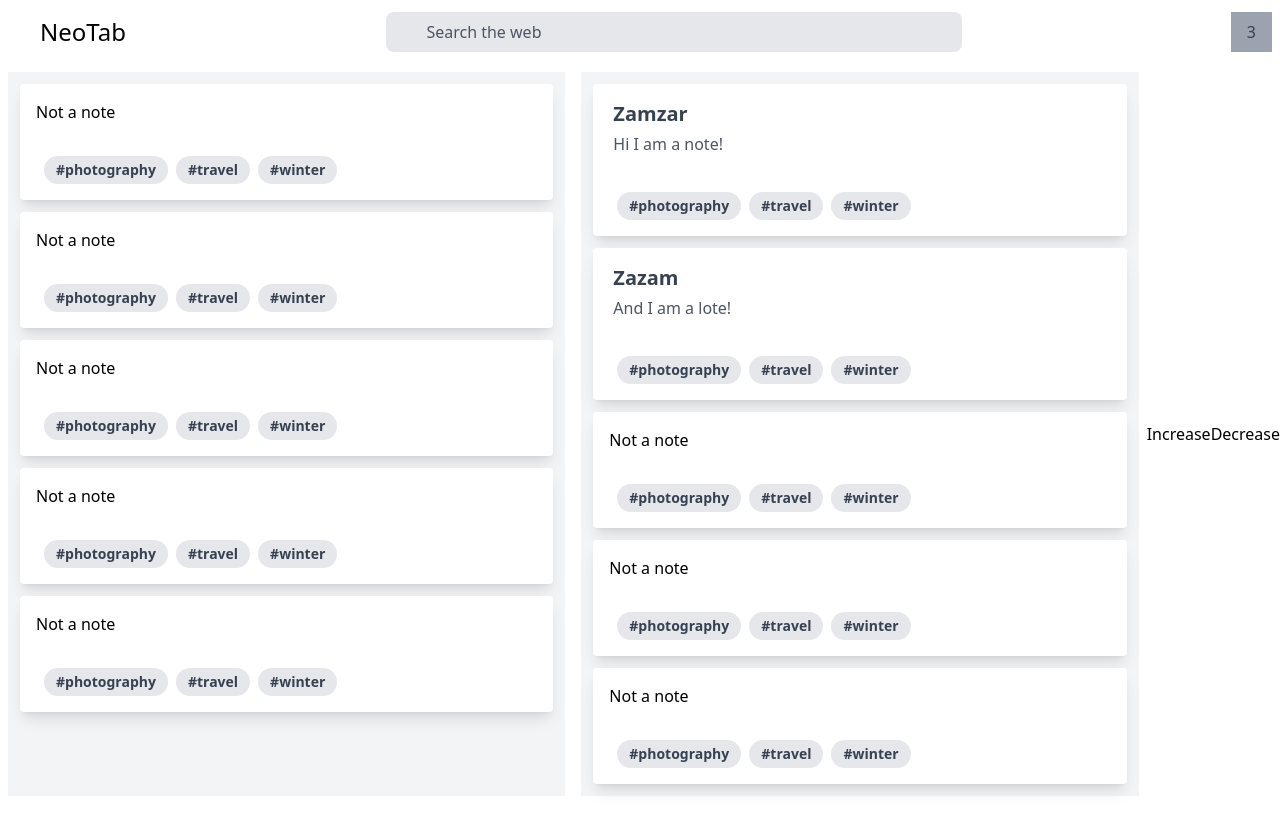
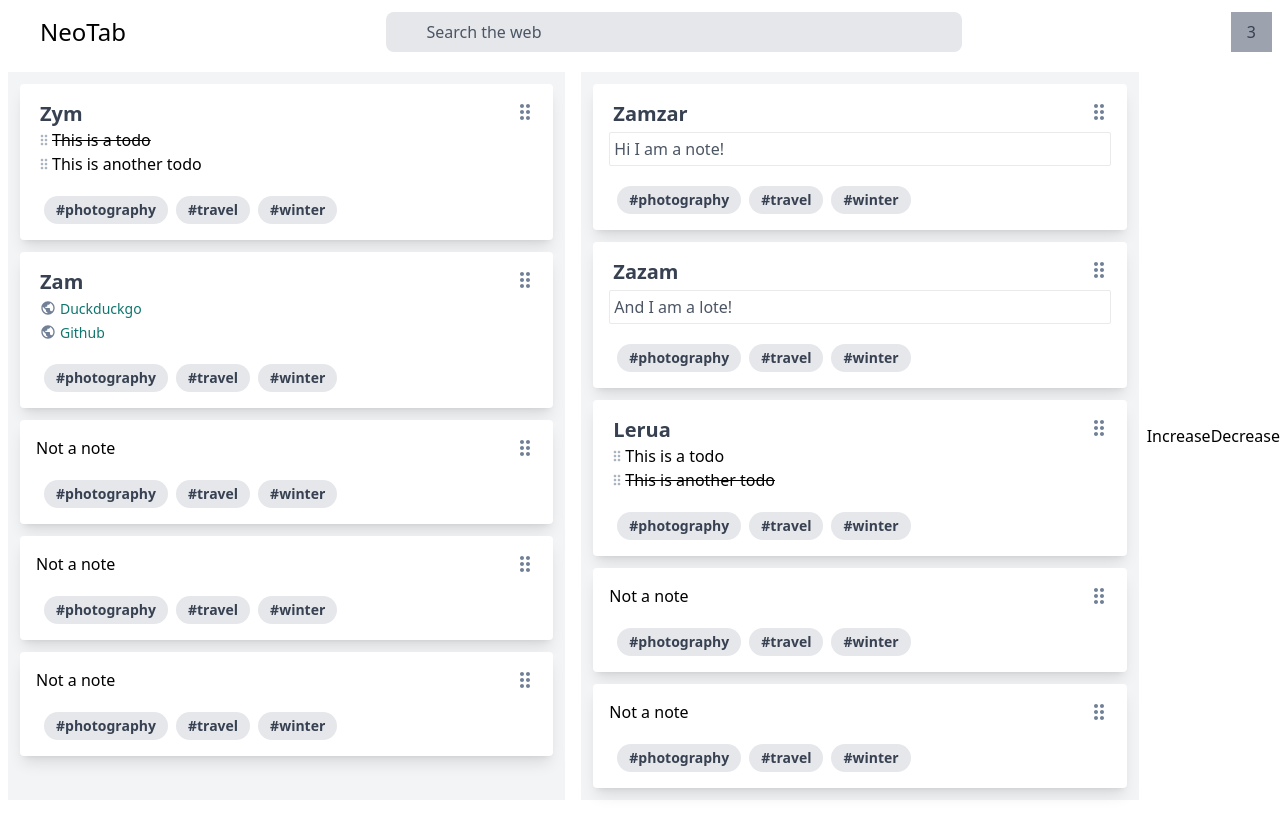
Before and after one commit to sarbikbetal/neotab, a Vue app: page / in a window 1280 px wide. Built offline with nearby package versions, Linux system fonts and the light colour scheme.

Commit message:
Todo list and bookmark added

```diff
--- a/src/App.vue
+++ b/src/App.vue
@@ -11,6 +11,19 @@ export default {
   name: "App",
   components: {
     newtab
+  },
+  mounted: function() {
+    console.log("Paste filter registered");
+    document.querySelector("#app").addEventListener("paste", function(e) {
+      e.preventDefault();
+      if (e.clipboardData && e.clipboardData.getData) {
+        var text = e.clipboardData.getData("text/plain");
+        document.execCommand("insertHTML", false, text);
+      } else if (window.clipboardData && window.clipboardData.getData) {
+        var text = window.clipboardData.getData("Text");
+        insertTextAtCursor(text);
+      }
+    });
   }
 };
 </script>
--- a/src/components/Board.vue
+++ b/src/components/Board.vue
@@ -1,9 +1,24 @@
 <template>
   <div class="md:flex mb-4">
     <column v-for="(col, i) in cols" :key="col">
-      <draggable v-model="arr[i]" group="people" @start="drag=true" @end="drag=false" class="h-full" ghost-class="card-ghost">
+      <draggable
+        v-model="arr[i]"
+        group="columns"
+        @start="drag=true"
+        @end="drag=false"
+        class="h-full"
+        ghost-class="card-ghost"
+        handle=".handle"
+      >
         <transition-group name="list" tag="div" class="h-full">
-            <card v-for="element in arr[i]" :key="element.id" :type="element.type" :title="element.title" :body="element.body" />
+          <card
+            v-for="element in arr[i]"
+            :key="element.id"
+            :type="element.type"
+            :title="element.title"
+            :text="element.text"
+            :body="element.body"
+          />
         </transition-group>
       </draggable>
     </column>
@@ -29,16 +44,40 @@ export default {
     return {
       arr: [
         [
-          { id: 1, title: "Zym" },
-          { id: 2, title: "Zam" },
+          {
+            id: 1,
+            type: "todo",
+            title: "Zym",
+            body: [
+              { id: 1, text: "This is a todo", done: true },
+              { id: 2, text: "This is another todo", done: false }
+            ]
+          },
+          {
+            id: 2,
+            type: "bookmark",
+            title: "Zam",
+            body: [
+              { id: 1, title: "Duckduckgo", url: "https://duckduckgo.com" },
+              { id: 2, title: "Github", url: "https://dashboard.heroku.com/apps" }
+            ]
+          },
           { id: 3, title: "Leka" },
           { id: 4, title: "Lula" },
           { id: 5, title: "Lalafazam" }
         ],
         [
-          { id: 6, type:"note", title: "Zamzar", body: "Hi I am a note!" },
-          { id: 7, type:"note", title: "Zazam", body: "And I am a lote!" },
-          { id: 8, title: "Lek5a" },
+          { id: 6, type: "note", title: "Zamzar", text: "Hi I am a note!" },
+          { id: 7, type: "note", title: "Zazam", text: "And I am a lote!" },
+          {
+            id: 8,
+            type: "todo",
+            title: "Lerua",
+            body: [
+              { id: 3, text: "This is a todo", done: false },
+              { id: 4, text: "This is another todo", done: true }
+            ]
+          },
           { id: 9, title: "Lu4la" },
           { id: 10, title: "Lala5fazam" }
         ]
@@ -48,12 +87,16 @@ export default {
   },
   methods: {
     inc() {
+      if (this.cols.length < 5) {
         this.cols.push(this.cols.length);
         this.arr.push([]);
+      }
     },
     dec() {
+      if (this.cols.length > 2) {
         this.cols.pop();
         this.arr.pop();
+      }
     }
   }
 };
@@ -63,20 +106,19 @@ export default {
 .list-enter-active {
   transition: all 0.3s;
 }
-.list-enter{
+.list-enter {
   opacity: 0.1;
 }
-.list-leave-to, .list-leave{
+.list-leave-to,
+.list-leave {
   opacity: 0;
 }
 .list-move {
   transition: transform 0.2s;
 }
-.card-ghost{
-    height: 36px;
+.card-ghost {
+  height: 48px;
   background: #9e9e9e;
   opacity: 0;
-    border: dashed #505050b0 2px;
 }
-
 </style>
--- /dev/null
+++ b/src/components/Bookmark.vue
@@ -0,0 +1,107 @@
+<template>
+  <div>
+    <p
+      @keydown.enter="focusOut"
+      @dblclick="makeEditable"
+      @blur="updateTitle"
+      spellcheck="false"
+      class="title font-bold text-xl rounded-sm mr-8 px-1 text-gray-700 appearance-none focus:outline-none focus:bg-gray-200"
+    >{{titleData}}</p>
+    <draggable
+      v-model="links"
+      group="links"
+      @start="drag=true"
+      @end="drag=false"
+      handle=".favicon"
+      ghost-class="link-ghost"
+    >
+      <transition-group name="link" tag="div">
+        <div v-for="link in links" :key="link.id">
+          <img class="favicon ml-1" :src="getFavicon(link.url)" @error="loadDefault" />
+          <a class="link hover:underline" :href="link.url">{{link.title}}</a>
+        </div>
+      </transition-group>
+    </draggable>
+  </div>
+</template>
+
+<script>
+import draggable from "vuedraggable";
+export default {
+  name: "bookmark",
+  components: {
+    draggable
+  },
+  props: {
+    title: String,
+    body: Array
+  },
+  data: function() {
+    return {
+      titleData: this.title,
+      links: this.body
+    };
+  },
+  methods: {
+    focusOut(e) {
+      e.target.blur();
+      this.removeEditable(e);
+    },
+    updateTitle(e) {
+      this.titleData = e.target.innerText;
+    },
+    makeEditable(e) {
+      e.target.contentEditable = true;
+      e.target.focus();
+    },
+    removeEditable(e) {
+      e.target.contentEditable = false;
+    },
+    getFavicon(url) {
+      let siteUrl = new URL(url);
+      return siteUrl.origin + "/favicon.ico";
+    },
+    loadDefault(e) {
+      e.target.src = "./img/icons/public.svg";
+    }
+  }
+};
+</script>
+
+<style>
+p.title {
+  transition: all 200ms ease-out;
+  text-decoration: none;
+}
+.link {
+  @apply pl-1;
+  @apply text-sm;
+  @apply text-teal-700;
+}
+.link-enter-active {
+  transition: all 0.3s;
+}
+.link-enter {
+  opacity: 0.1;
+}
+.link-leave-to,
+.link-leave {
+  opacity: 0;
+}
+.link-move {
+  transition: transform 0.2s;
+}
+
+.link-ghost {
+  opacity: 0.2;
+}
+
+.favicon {
+  float: left;
+  cursor: move;
+  margin: 4px 0;
+  height: 16px;
+  width: 16px;
+  display: inline;
+}
+</style>
--- a/src/components/Card.vue
+++ b/src/components/Card.vue
@@ -1,10 +1,13 @@
 <template>
     <div class=" rounded overflow-hidden shadow-lg m-3 bg-white">
       <div class="p-4">
-        <note v-if="type=='note'" :title="title" :note="body"/>
+        <i class="handle" />
+        <note v-if="type=='note'" :title="title" :body="text"/>
+        <todo v-else-if="type=='todo'" :title="title" :body="body"/>
+        <bookmark v-else-if="type=='bookmark'" :title="title" :body="body"/>
         <p v-else>Not a note</p>
       </div>
-      <div class="px-6 py-4">
+      <div class="px-6 pb-4 pt-1">
         <span class="inline-block bg-gray-200 rounded-full px-3 py-1 text-sm font-semibold text-gray-700 mr-2">#photography</span>
         <span class="inline-block bg-gray-200 rounded-full px-3 py-1 text-sm font-semibold text-gray-700 mr-2">#travel</span>
         <span class="inline-block bg-gray-200 rounded-full px-3 py-1 text-sm font-semibold text-gray-700">#winter</span>
@@ -14,18 +17,32 @@
 
 <script>
 import note from '@/components/Note'
+import todo from '@/components/Todo'
+import bookmark from '@/components/Bookmark'
 export default {
   name: "card",
   props: {
     type: String,
     title: String,
-    body: String,
+    text: String,
+    body: Array,
   },
   components: {
-    note
+    note,
+    todo,
+    bookmark
   }
 }
 </script>
 
 <style>
+
+.handle{
+  float: right;
+  cursor: move;
+  height: 24px;
+  width: 24px;
+  background: no-repeat url("/img/icons/drag_indicator.svg");
+  background-size: 24px 24px;
+}
 </style>
--- a/src/components/Note.vue
+++ b/src/components/Note.vue
@@ -2,46 +2,66 @@
   <div>
     <p
       @keydown.enter="focusOut"
-      contenteditable="true"
-      class="font-bold text-xl w-auto px-1 text-gray-700 no-underline appearance-none focus:outline-none focus:bg-gray-100"
-      type="text"
+      @dblclick="makeEditable"
+      @blur="updateTitle"
       spellcheck="false"
-      @input="update"
+      class="title font-bold text-xl rounded-sm mr-8 px-1 text-gray-700 appearance-none focus:outline-none focus:bg-gray-200"
     >{{titleData}}</p>
     <p
-      contenteditable="true"
+      @keydown.enter="focusOut"
+      @dblclick="makeEditable"
+      @blur="updateNote"
       spellcheck="false"
-      class="text-gray-600 p-1 rounded-sm text-base appearance-none focus:outline-none focus:bg-gray-200 w-full"
+      class="note p-1 mt-1 rounded-sm focus:outline-none focus:bg-gray-200"
     >{{noteData}}</p>
   </div>
 </template>
 
 <script>
 export default {
-  name: "Note",
+  name: "note",
   props: {
     title: String,
-    note: String
+    body: String
   },
   data: function() {
     return {
       titleData: this.title,
-      noteData: this.note || "Click here to add something.."
+      noteData: this.body || "Click here to add something.."
     };
   },
   methods: {
-    focusOut() {
-      document.activeElement.blur();
+    focusOut(e) {
+      e.target.blur();
+      this.removeEditable(e);
     },
-    update(e) {
+    updateTitle(e) {
+      this.titleData = e.target.innerText;
+    },
+    updateNote(e) {
       this.noteData = e.target.innerText;
+    },
+    makeEditable(e) {
+      e.target.contentEditable = true;
+      e.target.focus();
+    },
+    removeEditable(e) {
+      e.target.contentEditable = false;
     }
   }
 };
 </script>
 
 <style scoped>
-input {
-  transition: all 300ms ease-out;
+p {
+  transition: all 200ms ease-out;
+  text-decoration: none;
+}
+
+.note {
+  @apply text-gray-600;
+  @apply text-base;
+  appearance: none;
+  border: solid #bebebe52 1px;
 }
 </style>
--- /dev/null
+++ b/src/components/Todo.vue
@@ -0,0 +1,98 @@
+<template>
+  <div>
+    <p
+      @keydown.enter="focusOut"
+      @dblclick="makeEditable"
+      @blur="updateTitle"
+      spellcheck="false"
+      class="title font-bold text-xl rounded-sm mr-8 px-1 text-gray-700 appearance-none focus:outline-none focus:bg-gray-200"
+    >{{titleData}}</p>
+    <draggable
+      v-model="todoList"
+      group="todos"
+      @start="drag=true"
+      @end="drag=false"
+      handle=".todo-handle"
+      ghost-class="todo-ghost"
+    >
+      <transition-group name="todo" tag="div">
+        <div v-for="todo in todoList" :key="todo.id">
+          <i class="todo-handle" />
+          <p :class="todo.done ? 'line-through' : 'no-underline'" class="todo">{{todo.text}}</p>
+        </div>
+      </transition-group>
+    </draggable>
+  </div>
+</template>
+
+<script>
+import draggable from "vuedraggable";
+export default {
+  name: "todo",
+  components: {
+    draggable
+  },
+  props: {
+    title: String,
+    body: Array
+  },
+  data: function() {
+    return {
+      titleData: this.title,
+      todoList: this.body
+    };
+  },
+  methods: {
+    focusOut(e) {
+      e.target.blur();
+      this.removeEditable(e);
+    },
+    updateTitle(e) {
+      this.titleData = e.target.innerText;
+    },
+    makeEditable(e) {
+      e.target.contentEditable = true;
+      e.target.focus();
+    },
+    removeEditable(e) {
+      e.target.contentEditable = false;
+    }
+  }
+};
+</script>
+
+<style>
+p.title {
+  transition: all 200ms ease-out;
+  text-decoration: none;
+}
+.todo {
+  @apply pl-4;
+}
+.todo-enter-active {
+  transition: all 0.3s;
+}
+.todo-enter {
+  opacity: 0.1;
+}
+.todo-leave-to,
+.todo-leave {
+  opacity: 0;
+}
+.todo-move {
+  transition: transform 0.2s;
+}
+.todo-handle {
+  float: left;
+  cursor: move;
+  margin: 4px 0;
+  opacity: 0.6;
+  height: 16px;
+  width: 16px;
+  background: no-repeat url("/img/icons/drag_indicator.svg");
+  background-size: 16px 16px;
+}
+.todo-ghost {
+  opacity: 0.2;
+}
+</style>
```
Also changed, not shown: public/img/icons/drag_indicator.svg (added), public/img/icons/public.svg (added). Lines whose indentation alone changed are shown as unchanged.
